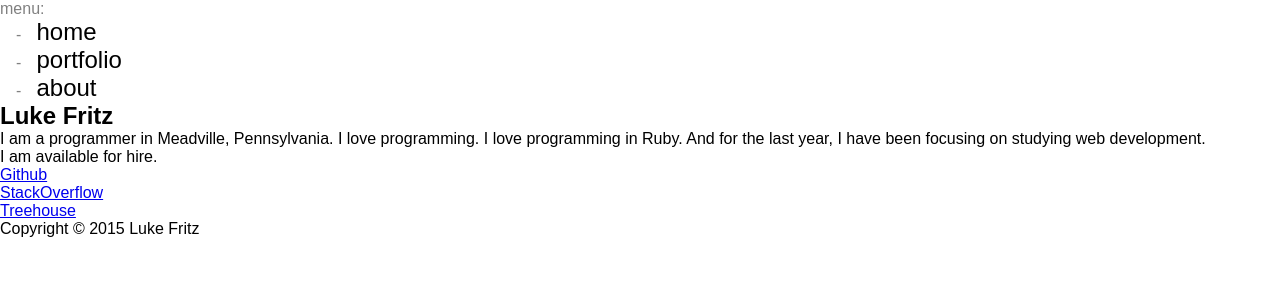
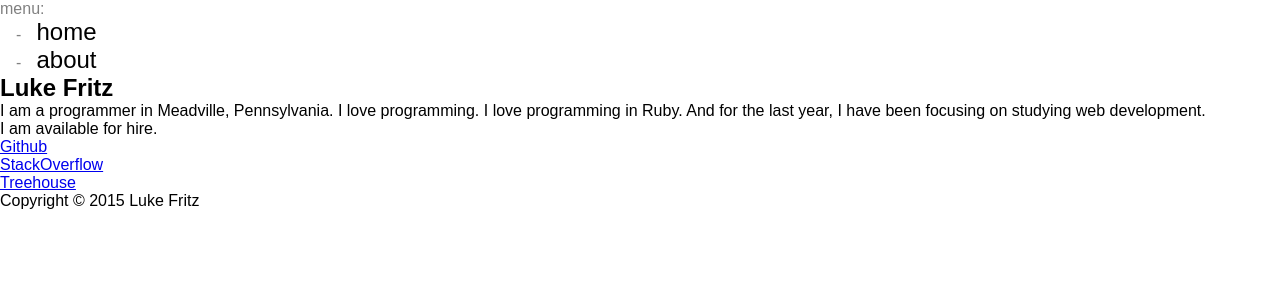
Before and after one commit to ldfritz/tech-blog, a Jekyll site: the page built from about.markdown, in a window 1280 px wide. Shown: the top 300 px of the page. Built offline with Jekyll 4.4.1, drawn with Linux system fonts in a browser that asks for light colours.

Commit message:
Remove portfolio from menu.
  Remove the portfolio link from the nav bar.

```diff
--- a/_includes/header.html
+++ b/_includes/header.html
@@ -5,9 +5,6 @@
         <a href='{{ site.baseurl }}/'>home</a>
       </li>
       <li class='NavYaml-item'>
-        <a href='{{ site.baseurl }}/portfolio/'>portfolio</a>
-      </li>
-      <li class='NavYaml-item'>
         <a href='{{ site.baseurl }}/about/'>about</a>
       </li>
     </ul>
```
